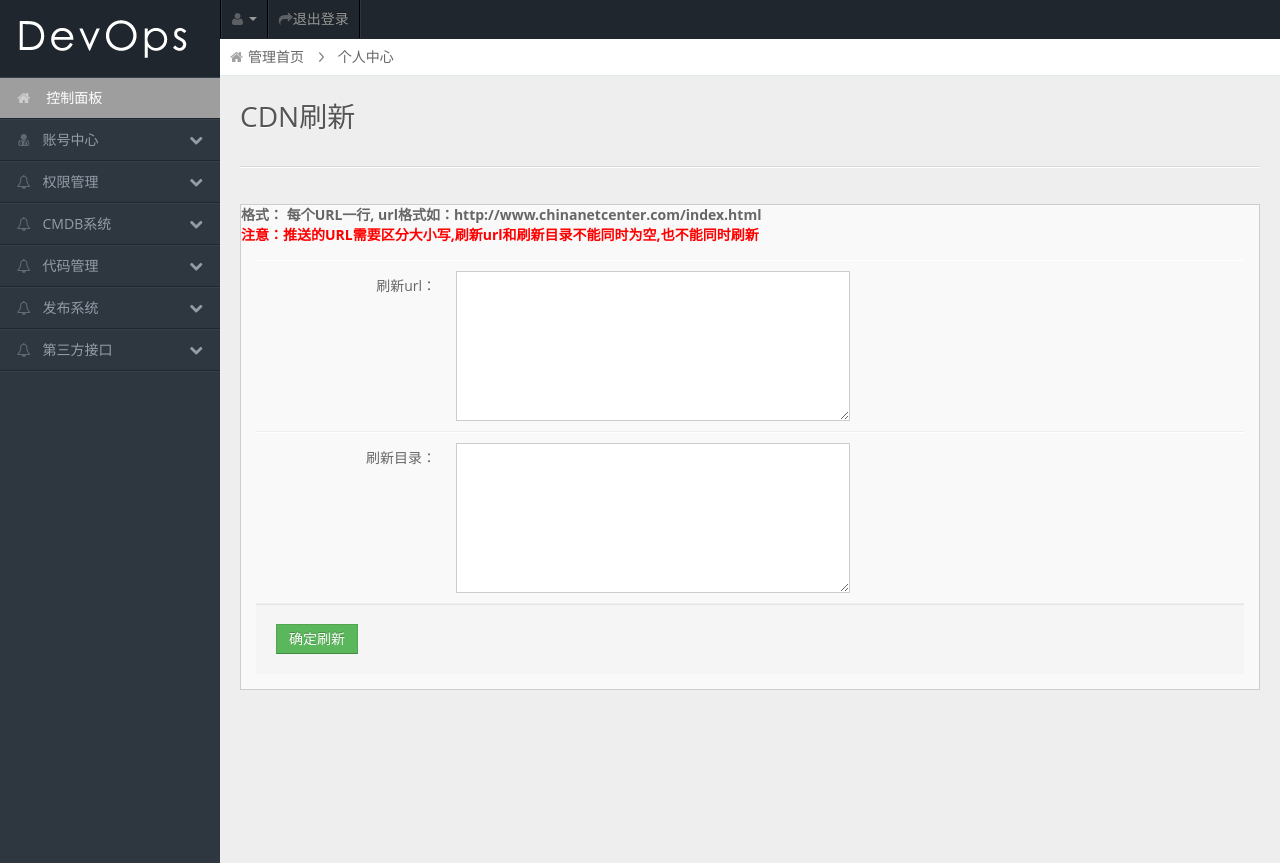
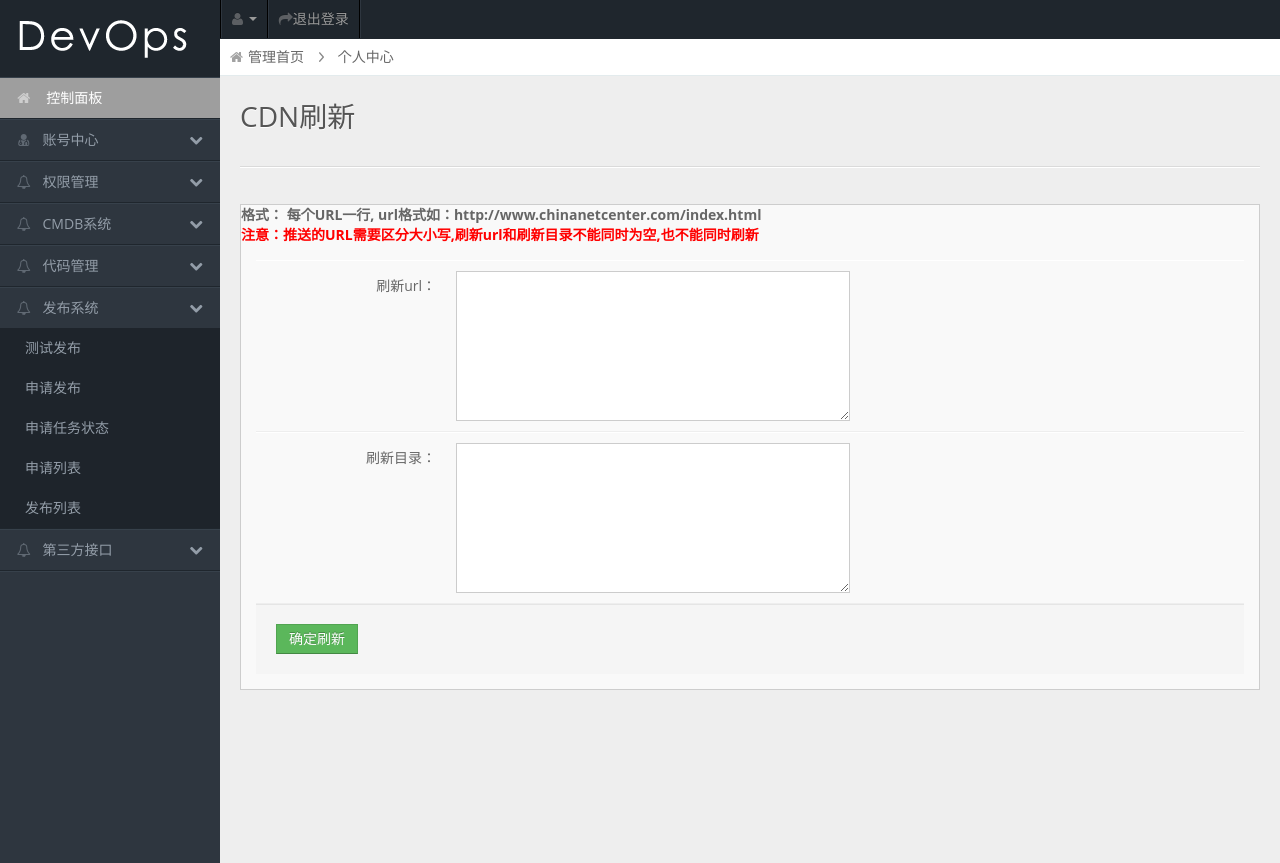
Before and after one commit to sky-dadan/devops, a Flask app: template devops/web/templates/cdn.html in a window 1280 px wide. Shown: the top 863 px of the page. Run offline with Flask 2, Linux system fonts and the light colour scheme; the template is opened without the code that fills it, so the values that code supplies are empty; grey boxes are pictures that could not be loaded.

Commit message:
发布系统前端下拉菜单

```diff
--- a/devops/web/templates/base.html
+++ b/devops/web/templates/base.html
@@ -101,15 +101,17 @@
         </ul>
         {% endif %}
         </li> <!--end git-->
-        <li class="submenu">
+        <li class="submenu open">
         <a href="javascript:;">
             <i class="icon icon-bell"></i><span>发布系统</span>
             <span class="arrow icon-chevron-down"></span>
         </a>
         <ul>
-            <li class="sa"><a href="/project/list">项目列表</a></li>
-            <li class="sa"><a href="/project/test">灰度发布</a></li>
-            <li class="sa"><a href="/project/up">正式上线</a></li>
+            <li><a href="/project/testing">测试发布</a></li>
+            <li><a href="/project/apply">申请发布</a></li>
+            <li><a href="/project/myapply">申请任务状态</a></li>
+            <li><a href="/project/applylist">申请列表</a></li>
+            <li><a href="/project/uplist">发布列表</a></li>
         </ul>
         </li> <!--end project-->
         <li class="submenu open">
```
